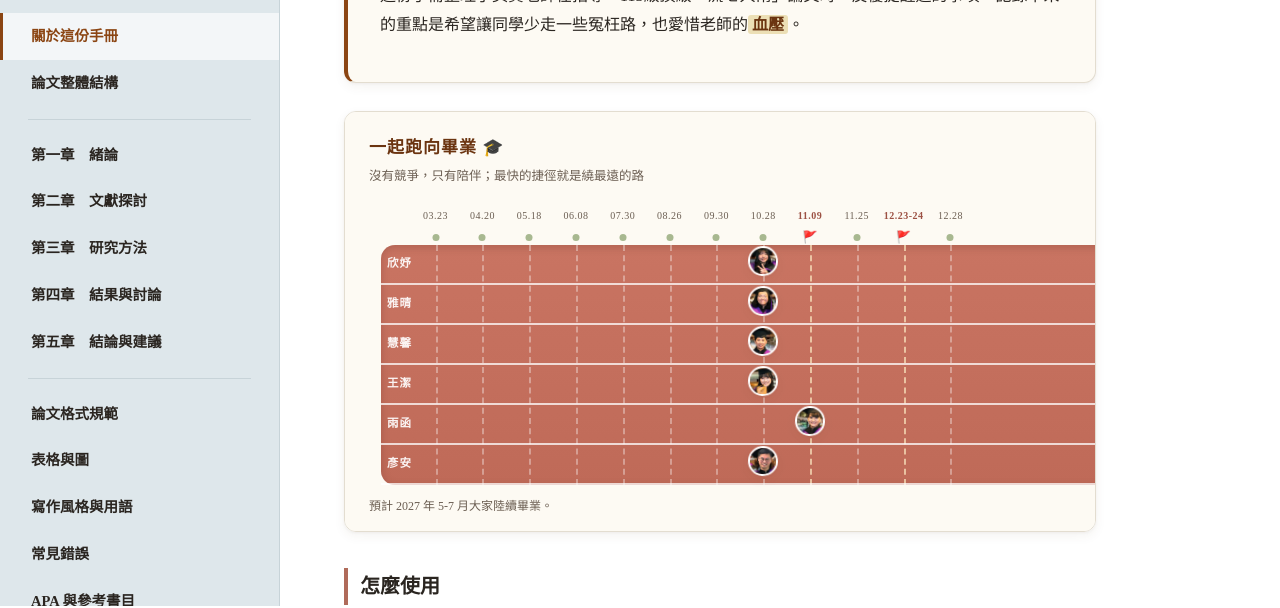
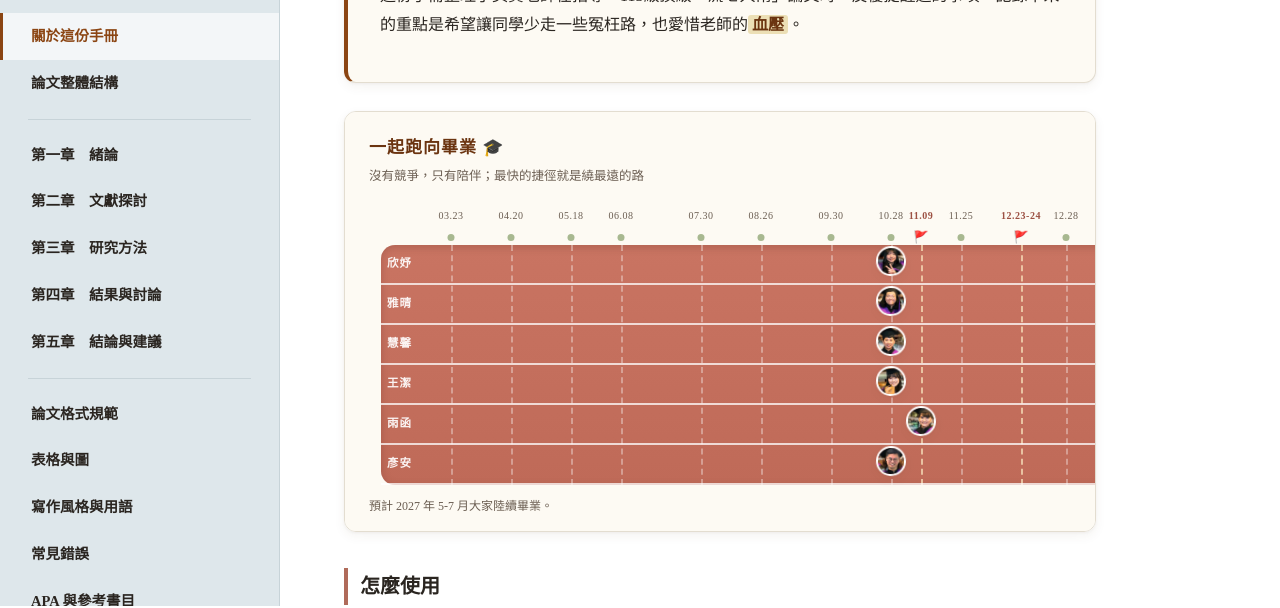
Before and after one commit to kobee23752-dev/ntnu, a plain HTML site: page index.html in a window 1280 px wide. Shown: the part 194-802 px from the top of the page. Drawn offline with Linux system fonts and the light colour scheme.

Commit message:
站距改為大致按實際天數：10.28 與 11.09 靠近
Co-Authored-By: Claude Fable 5 <noreply@anthropic.com>

```diff
--- a/index.html
+++ b/index.html
@@ -440,7 +440,7 @@
   }
   .race-title { font-size: 17px; font-weight: 700; color: var(--accent-deep); margin: 0; letter-spacing: 1px; }
   .race-sub { font-size: 12.5px; color: var(--ink-soft); margin: 2px 0 16px; }
-  .race-plot { position: relative; min-width: 780px; margin-left: 12px; margin-right: 86px; }
+  .race-plot { position: relative; min-width: 1000px; margin-left: 12px; margin-right: 86px; }
   .race-axis { position: relative; height: 40px; }
   .race-ms {
     position: absolute;
@@ -1556,23 +1556,25 @@
     if (!el) return;
     // 里程碑站點（等距排列，日期全部對齊同一行）
     // dates 可以放多個日期共用同一站（例如 12.23-24）
+    // gap＝與前一站的距離（% 跑道寬），大致按實際天數：近的站近、遠的站遠
     const STOPS = [
-      {dates:['2026-03-23'], label:'03.23', type:'gd'},
-      {dates:['2026-04-20'], label:'04.20', type:'gd'},
-      {dates:['2026-05-18'], label:'05.18', type:'gd'},
-      {dates:['2026-06-08'], label:'06.08', type:'gd'},
-      {dates:['2026-07-30'], label:'07.30', type:'gd'},
-      {dates:['2026-08-26'], label:'08.26', type:'gd'},
-      {dates:['2026-09-30'], label:'09.30', type:'gd'},
-      {dates:['2026-10-28'], label:'10.28', type:'gd'},
-      {dates:['2026-11-09'], label:'11.09', type:'exam'},
-      {dates:['2026-11-25'], label:'11.25', type:'gd'},
-      {dates:['2026-12-23','2026-12-24'], label:'12.23-24', type:'exam'},
-      {dates:['2026-12-28'], label:'12.28', type:'gd'}
+      {dates:['2026-03-23'], label:'03.23', type:'gd',   gap:7},
+      {dates:['2026-04-20'], label:'04.20', type:'gd',   gap:6},
+      {dates:['2026-05-18'], label:'05.18', type:'gd',   gap:6},
+      {dates:['2026-06-08'], label:'06.08', type:'gd',   gap:5},
+      {dates:['2026-07-30'], label:'07.30', type:'gd',   gap:8},
+      {dates:['2026-08-26'], label:'08.26', type:'gd',   gap:6},
+      {dates:['2026-09-30'], label:'09.30', type:'gd',   gap:7},
+      {dates:['2026-10-28'], label:'10.28', type:'gd',   gap:6},
+      {dates:['2026-11-09'], label:'11.09', type:'exam', gap:3},
+      {dates:['2026-11-25'], label:'11.25', type:'gd',   gap:4},
+      {dates:['2026-12-23','2026-12-24'], label:'12.23-24', type:'exam', gap:6},
+      {dates:['2026-12-28'], label:'12.28', type:'gd',   gap:4.5}
     ];
-    // 站點只佔跑道前段：10.28（第8站）剛好在一半，12.28 之後留一長段空白到畢業
-    const START = 7, STEP = 6;
-    const stopPct = i => (START + i * STEP).toFixed(2) + '%';
+    // 站點只佔跑道前段（10.28 約在一半），12.28 之後留一長段空白到畢業
+    const cum = []; let acc = 0;
+    STOPS.forEach(s => { acc += s.gap; cum.push(acc); });
+    const stopPct = i => cum[i].toFixed(2) + '%';
     const pct = d => {
       const i = STOPS.findIndex(s => s.dates.indexOf(d) >= 0);
       return i >= 0 ? stopPct(i) : '0%';
```
